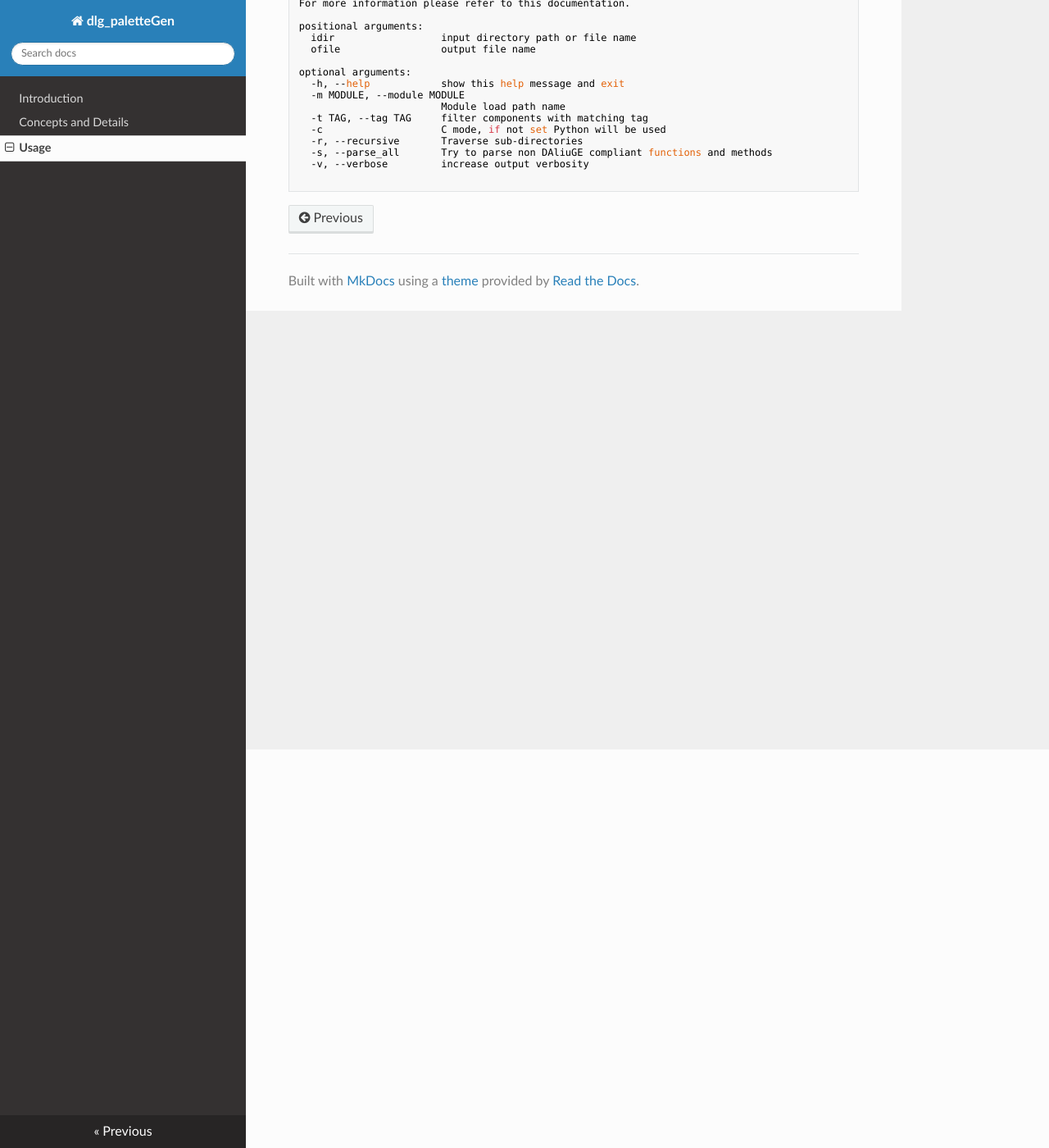
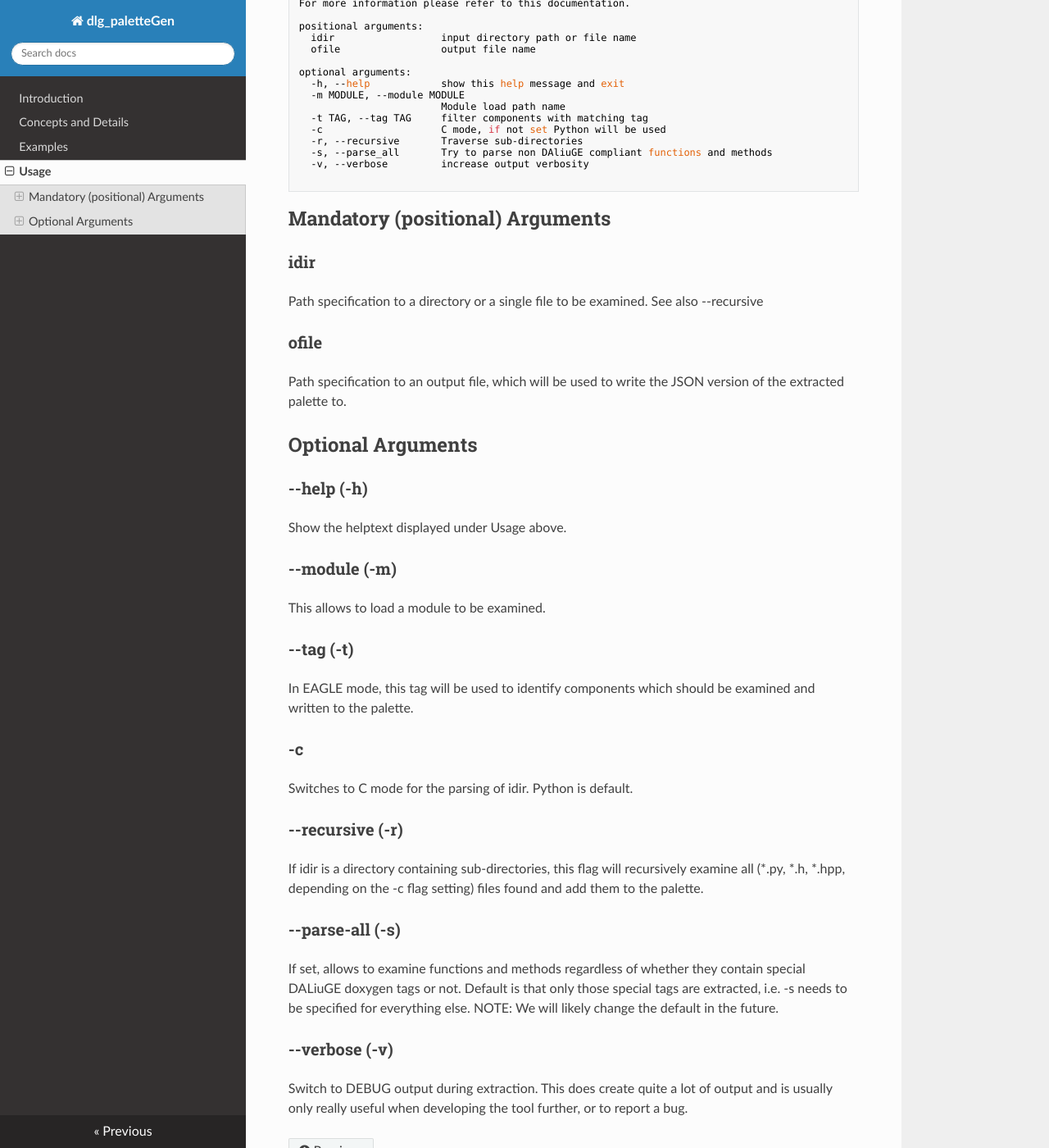
Before and after one commit to ICRAR/dlg_paletteGen, an MkDocs documentation site: the page built from docs/Usage.md, in a window 1280 px wide and 1400 px high, scrolled down 486 px. Shown: the whole window at 82% size. Built offline with MkDocs 1.6.1, drawn with Linux system fonts in a browser that asks for light colours; nearby versions of some CDN libraries.

````diff
--- /dev/null
+++ b/docs/Examples.md
@@ -0,0 +1,2 @@
+# Examples
+## WIP
--- a/docs/Usage.md
+++ b/docs/Usage.md
@@ -35,3 +35,23 @@ optional arguments:
   -v, --verbose         increase output verbosity
 
 ```
+## Mandatory (positional) Arguments
+### idir
+Path specification to a directory or a single file to be examined. See also --recursive
+### ofile
+Path specification to an output file, which will be used to write the JSON version of the extracted palette to.
+## Optional Arguments
+### --help (-h)
+Show the helptext displayed under Usage above.
+### --module (-m)
+This allows to load a module to be examined.
+### --tag (-t)
+In EAGLE mode, this tag will be used to identify components which should be examined and written to the palette.
+### -c
+Switches to C mode for the parsing of idir. Python is default.
+### --recursive (-r)
+If idir is a directory containing sub-directories, this flag will recursively examine all (*.py, *.h, *.hpp, depending on the -c flag setting) files found and add them to the palette.
+### --parse-all (-s)
+If set, allows to examine functions and methods regardless of whether they contain special DALiuGE doxygen tags or not. Default is that only those special tags are extracted, i.e. -s needs to be specified for everything else. NOTE: We will likely change the default in the future.
+### --verbose (-v)
+Switch to DEBUG output during extraction. This does create quite a lot of output and is usually only really useful when developing the tool further, or to report a bug.
````
Also changed, not shown: docs/Concept.md (+23 -5 lines).
